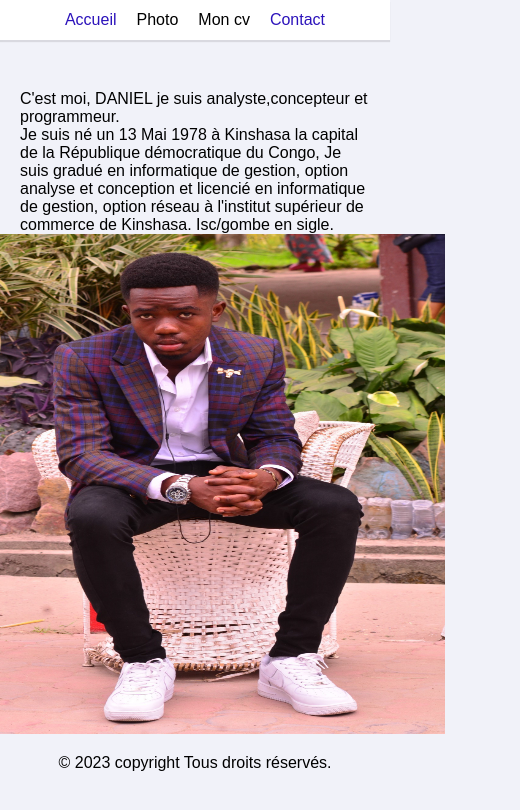
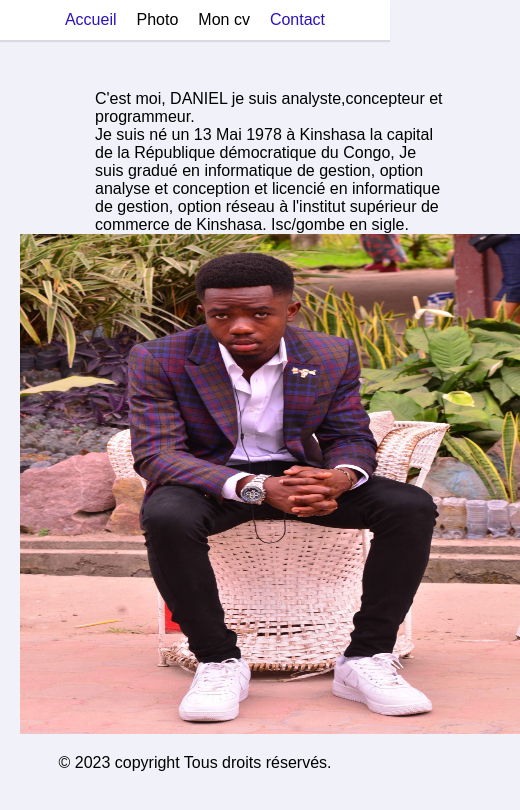
Before and after one commit to laurentmwana/daniel-nkuma, a plain HTML site: page index.html in a window 390 px wide. Shown: the whole page, 520 px wide, since content can reach past the window. Drawn offline with Linux system fonts and the light colour scheme.

Commit message:
feat: corriger d-flex

```diff
--- a/assets/css/app.css
+++ b/assets/css/app.css
@@ -60,6 +60,12 @@ header ul a.active {
 }
 
 
+@media screen and (max-width: 800px) {
+    .d-flex {
+        flex-direction: column;
+    }
+}
+
 .img img {
     width: 500px;
     height: 500px;
```
